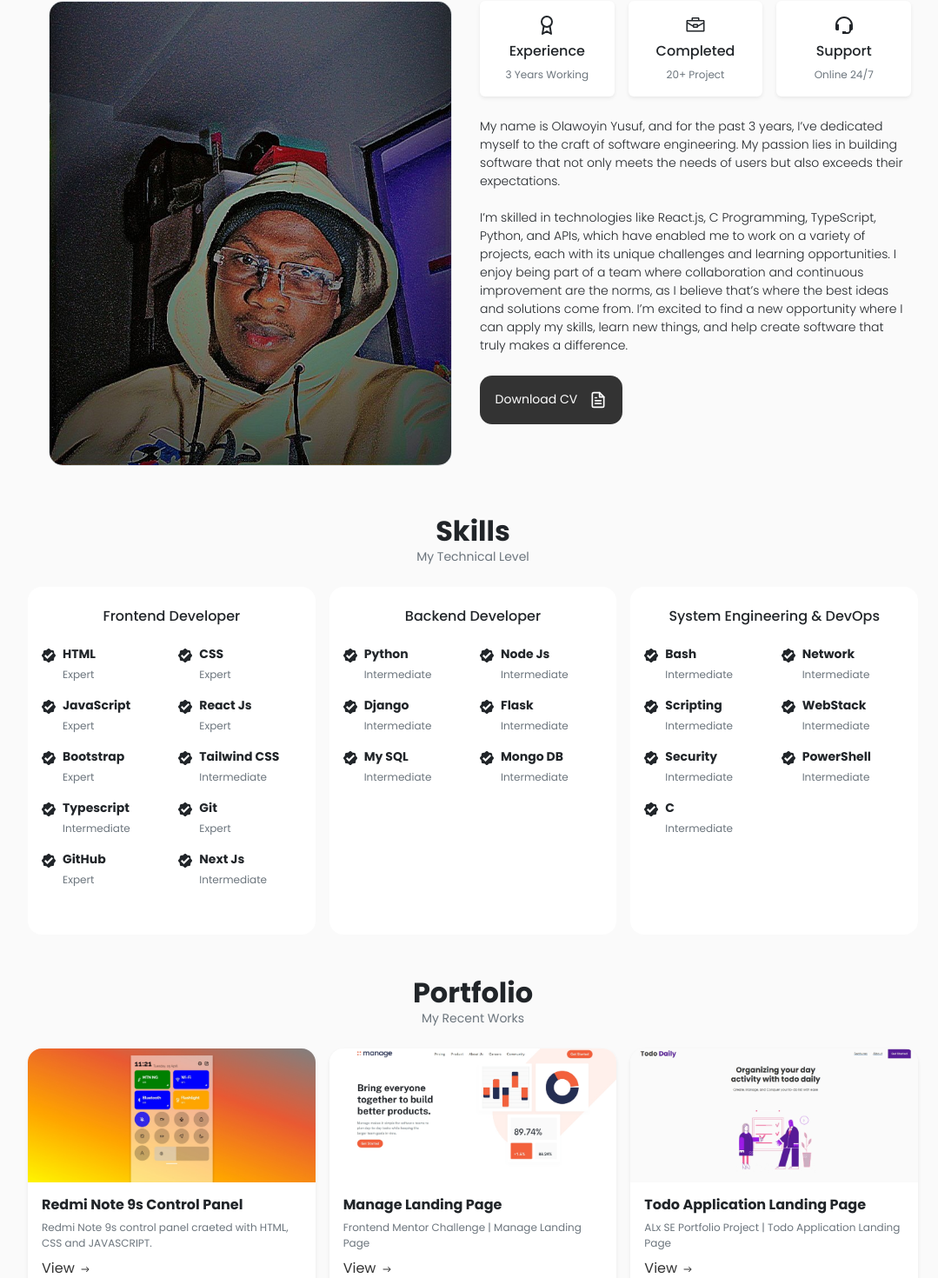
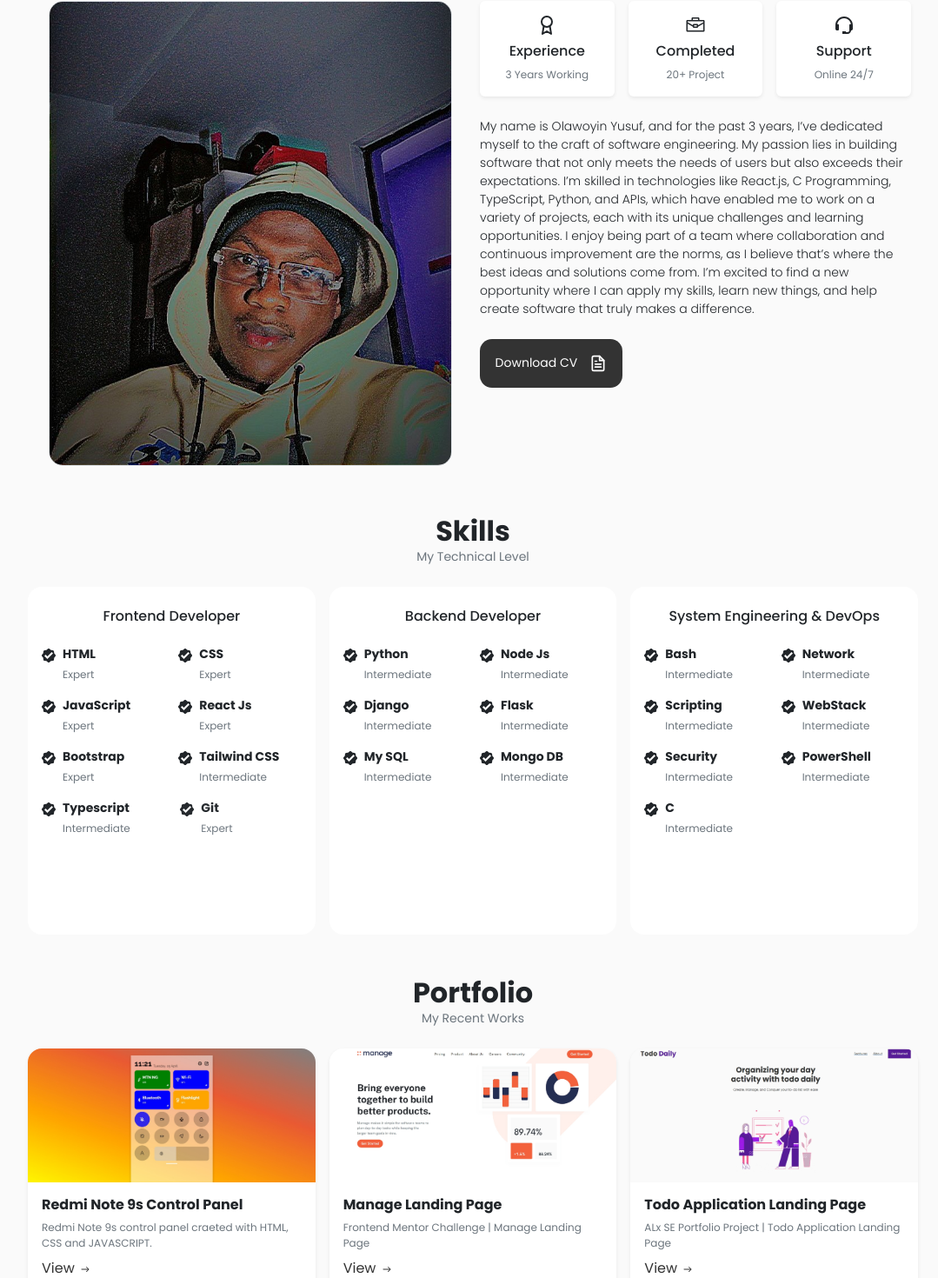
Before and after one commit to Olawoyin1/HNGX-movie_web_application, a React (Create React App) app: page / in a window 1280 px wide. Shown: the part 894-2364 px from the top of the page at 87% size, without its empty margins (96-1175 px from the left). Built offline with nearby package versions, Linux system fonts and the light colour scheme.

Commit message:
Animation added to the skill section too

```diff
--- a/src/About/About.jsx
+++ b/src/About/About.jsx
@@ -1,10 +1,10 @@
-import React from 'react'
+import React, { useEffect, useRef } from 'react'
 import { FaAward } from "react-icons/fa6";
 import { VscBriefcase } from "react-icons/vsc";
 import { FiFileText } from "react-icons/fi";
 import { BiSupport } from "react-icons/bi";
 import { LuAward } from "react-icons/lu";
-import { motion } from 'framer-motion';
+import { motion, useAnimation, useInView } from 'framer-motion';
 
 const About = () => {
 
@@ -22,11 +22,12 @@ const About = () => {
             duration: 0.5,
             staggerChildren : 0.7,
             when : "beforeChildren",
+            delay:1,
           } ,
         }
       }
 
-      const transition = { duration: 0.5, ease: "easeInOut", type : "tween" };
+      // const transition = { duration: 0.5, ease: "easeInOut", type : "tween" };
 
       const boxChild = {
         initial : {
@@ -49,52 +50,96 @@ const About = () => {
 
 
       const aboutVariant = {
+        initial : {
+            // x : width > 0 ? -100 : "0",
+            x : -100,
+            opacity : 0
+          },
+          animate : {
+            opacity : 1,
+            x: 0,
+            transition : {
+              duration: 0.5,
+              staggerChildren : 0.7,
+              when : "beforeChildren",
+            } ,
+        }
+    }
 
+    const leftVar = {
+        initial : {
+            x : -100,
+            opacity : 0
+          },
+          animate : {
+            opacity : 1,
+            x: 0,
+            transition : {
+              duration: 0.5,
+
+            //   staggerChildren : 0.7
+            } ,
+        }
+    }
+
+    const rightVar = {
         initial : {
             x : 100,
             opacity : 0
           },
           animate : {
-          x : 0,
             opacity : 1,
-          // rotate : [0 , 45 , -45, 0],
-          // transition
+            x: 0,
             transition : {
               duration: 0.5,
-            staggerChildren : 1
+
+            //   staggerChildren : 0.7
             } ,
         }
     }
 
-      const slideIn = {
+      const ref = useRef(null)
+      const isInView = useInView(ref, {once : true})
 
-        initial : {
-          x : 100,
-          opacity : 0
-        },
-        animate : {
-          x : 0,
-          opacity : 1,
-          transition
+      const mainControls = useAnimation()
+      const slideControls = useAnimation()
+
+
+      useEffect(()=>{
+        if(isInView){
+          mainControls.start("animate")
+          slideControls.start("animate")
         }
+      },[isInView])
+
+      const fade = {
+        position:"absolute",
+        top: 4,
+        bottom: 4,
+        left: 0,
+        right: 0,
+        background:
+          "linear-gradient(0.25turn, transparent, #fff, transparent),linear-gradient(#eee, #eee), radial-gradient(38px circle at 19px 19px, #eee 50%, transparent 51%),          linear-gradient(#eee, #eee)" ,
+        zIndex: 20,
       }
+
 
 
   return (
     <motion.div className='about-section py-4'>
-        <div className="container2">
+        <motion.div className="container2">
             <div className="sec-header mb-4 text-center ">
                 <h2 className="text-bold">About Me</h2>
                 <p className="about-text text-muted">My Introduction</p>
             </div>
 
-            <div className="row m-0 ">
-                <div className="col-lg-6 px-4 py-lg-2">
+            <motion.div variants={aboutVariant} initial="initial" animate="animate" className="row m-0 ">
+                <motion.div variants={leftVar} className="col-lg-6 px-4 py-lg-2">
                     <div className="about-img border">
                         <img src="../../Images/sec.jpeg" className='img-fluid' alt="" />
                     </div>
-                </div>
-                <motion.div  variants={aboutVariant} className="col-lg-6 p-lg-2 mt-3 mt-lg-0">
+                </motion.div>
+                <motion.div  variants={rightVar} className="col-lg-6 p-lg-2 mt-3 mt-lg-0">
                     <motion.div
                       className="grid gap-2 gap-lg-3 m-0"
                       variants={boxVariant}
@@ -117,17 +162,28 @@ const About = () => {
                             <small className='text-muted'>Online 24/7</small>
                         </motion.div>
                     </motion.div>
-                    <div className="me my-4">
-                        <p className='lead'>My name is Olawoyin Yusuf, and for the past 3 years, I’ve dedicated myself to the craft of software engineering. My passion lies in building software that not only meets the needs of users but also exceeds their expectations.  <br /><br />
-                            I’m skilled in technologies like React.js, C Programming, TypeScript, Python, and APIs, which have enabled me to work on a variety of projects, each with its unique challenges and learning opportunities. I enjoy being part of a team where collaboration and continuous improvement are the norms, as I believe that’s where the best ideas and solutions come from. I’m excited to find a new opportunity where I can apply my skills, learn new things, and help create software that truly makes a difference.</p>
-                    </div>
+                    <motion.div ref={ref} variants={aboutVariant} initial="initial" animate={mainControls} className="me my-4" style={{position:"relative", overflow:"hidden"}}>
+                        <motion.p  className='lead'>My name is Olawoyin Yusuf, and for the past 3 years, I’ve dedicated myself to the craft of software engineering. My passion lies in building software that not only meets the needs of users but also exceeds their expectations.    I’m skilled in technologies like React.js, C Programming, TypeScript, Python, and APIs, which have enabled me to work on a variety of projects, each with its unique challenges and learning opportunities. I enjoy being part of a team where collaboration and continuous improvement are the norms, as I believe that’s where the best ideas and solutions come from. I’m excited to find a new opportunity where I can apply my skills, learn new things, and help create software that truly makes a difference.</motion.p>
+
+                            <motion.div
+                              variants={{
+                                initial: { left: 0, },
+                                animate: { left: "100%"}
+                              }}
+                              initial="initial"
+                              animate={slideControls}
+                              transition={{duration:1.1, delay:0.8, ease:"easeIn"}}
+                              style={fade}
+                            >
+                            </motion.div>
+                    </motion.div>
                     <a href="../../Images/Olawoyin Resume.pdf" className="works">
                         <p>Download CV</p>
                         <FiFileText size={20} />
                     </a>
                 </motion.div>
-            </div>
-        </div>
+            </motion.div>
+        </motion.div>
     </motion.div>
   )
 }
--- a/src/Portfolio/Portfolio.jsx
+++ b/src/Portfolio/Portfolio.jsx
@@ -2,8 +2,48 @@ import React, { useState } from 'react'
 import { IoIosArrowRoundForward } from "react-icons/io";
 import { AiOutlineReload } from "react-icons/ai";
 import Project from './data';
+import { motion } from 'framer-motion';
+
 
 const Portfolio = () => {
+
+
+  const boxVariant = {
+    initial : {
+      // x : width > 0 ? -100 : "0",
+      x : 100,
+      opacity : 0
+    },
+    animate : {
+      opacity : 1,
+      x: 0,
+      transition : {
+        duration: 0.5,
+        staggerChildren : 0.7,
+        when : "beforeChildren",
+      } ,
+    }
+  }
+
+  const transition = { duration: 0.5, ease: "easeInOut", type : "tween" };
+
+  const boxChild = {
+    initial : {
+      // x : width > 0 ? -100 : "0",
+      x : 100,
+      opacity : 0
+    },
+    animate : {
+      opacity : 1,
+      x: 0,
+      transition : {
+        duration: 0.5,
+        staggerChildren : 0.7,
+        when : "beforeChildren",
+      } ,
+    }
+  }
+
 
     const [visible, setVisible] = useState(3)
 
@@ -12,18 +52,21 @@ const Portfolio = () => {
       setVisible(prevState => prevState + 3)
     }
   return (
-    <div className='py-4' id='portfolio'>
+    <motion.div className='py-4' id='portfolio'>
       <div className="container2">
             <div className="sec-header mb-4 text-center ">
               <h2 className="text-bold">Portfolio</h2>
               <p className="about-text text-muted">My Recent Works</p>
             </div>
-            <div className="grid1   m-0 ">
+            <motion.div
+              className="grid1   m-0 "
+            >
 
               {
                 Project.slice(0, visible).map((item) =>{
                   return(
-                    <div key={item.id} className='box item2 bg-white shadow-sm'>
+
+                    <motion.div  key={item.id} className='box item2 bg-white shadow-sm'>
                       <div className="image">
                         <img src={item.image} alt="" />
                       </div>
@@ -32,14 +75,14 @@ const Portfolio = () => {
                         <small  className='text-muted'>{item.desc}</small>
                         <a href={item.link}>View <IoIosArrowRoundForward /></a>
                       </div>
-                    </div>
+                    </motion.div>
                   )
                 })
               }
 
 
 
-            </div>
+            </motion.div>
             <div className="sec-header my-4 text-center ">
               <button onClick={handleVisible} className="works  mx-auto">
                   <p>Load More</p>
@@ -48,7 +91,7 @@ const Portfolio = () => {
             </div>
 
       </div>
-    </div>
+    </motion.div>
   )
 }
 
--- a/src/Skill/Skills.jsx
+++ b/src/Skill/Skills.jsx
@@ -1,12 +1,81 @@
 import React from 'react'
 import { GoVerified } from "react-icons/go";
 import Skills from './data';
+import { motion } from 'framer-motion';
+
 
 const Portfolio = () => {
 
     const frontend = Skills.filter(item => item.stack === 'frontend');
     const backend = Skills.filter(item => item.stack === 'backend');
     const devops = Skills.filter(item => item.stack === 'devOps');
+
+
+
+    const skillvar = {
+        initial : {
+            y : 100,
+            opacity : 0
+          },
+          animate : {
+            opacity : 1,
+            y: 0,
+            transition : {
+              duration: 0.5,
+              staggerChildren : 0.7,
+              when : "beforeChildren",
+            } ,
+        }
+    }
+
+    const boxvar = {
+        initial : {
+            y : 100,
+            opacity : 0
+          },
+          animate : {
+            opacity : 1,
+            y: 0,
+            transition : {
+              duration: 0.5,
+              staggerChildren : 0.7,
+              when : "beforeChildren",
+            } ,
+        }
+    }
+
+    const boxChild = {
+        initial : {
+            x: 100,
+            opacity : 0
+          },
+          animate : {
+            opacity : 1,
+            x: 0,
+            transition : {
+              duration: 0.2, type : "spring", stiffness: 100
+
+            } ,
+        }
+    }
+    const slide = {
+        initial : {
+            y: 100,
+            opacity : 0
+          },
+          animate : {
+            opacity : 1,
+            y: 0,
+            transition : {
+              duration: 0.7,
+
+            } ,
+        }
+    }
+
+
+
+
 
 
 
@@ -17,80 +86,80 @@ const Portfolio = () => {
                 <h2 className="text-bold">Skills</h2>
                 <p className="about-text text-muted">My Technical Level</p>
             </div>
-            <div className="grid1  m-0 ">
+            <motion.div variants={skillvar} initial="initial" whileInView="animate" className="grid1  m-0 ">
 
                 {/* =========== FRONTEND STACK STARTS HERE ============ */}
-                <div className="item p-2 bg-white">
+                <motion.div variants={slide} className="item p-2 bg-white">
                     <h6 className='text-center py-3'>Frontend Developer</h6>
 
-                    <div className="stack-skills mx-auto row m-0">
+                    <motion.div variants={boxvar} initial="initial" whileInView="animate" className="stack-skills mx-auto row m-0">
                     {
                         frontend.map((item) => {
                             return(
-                                <div key={item.id} className="col-6 p-2 d-flex align-items-start justify-content-start gap-2">
+                                <motion.div variants={boxChild} key={item.id} className="col-6 p-2 d-flex align-items-start justify-content-start gap-2">
                                     <GoVerified className='mt-1' />
                                     <div className="d-flex  flex-column gap-1">
                                         <p className='fw-bold'>{item.skill}</p>
                                         <small className="text-muted">{item.level}</small>
                                     </div>
-                                </div>
+                                </motion.div>
                             )
                         })
                     }
-                    </div>
-                </div>
+                    </motion.div>
+                </motion.div>
                 {/* =========== FRONTEND STACK ENDS HERE ============ */}
 
 
                 {/* =========== BACKEND STACK STARTS HERE ============ */}
-                <div className="item  p-2 bg-white">
+                <motion.div variants={slide}  className="item  p-2 bg-white">
                     <h6 className='text-center py-3'>Backend Developer</h6>
 
-                    <div className="stack-skills mx-auto row m-0">
+                    <motion.div variants={skillvar} initial="initial" whileInView="animate" className="stack-skills mx-auto row m-0">
                     {
                         backend.map((item) => {
                             return(
-                                <div key={item.id} className="col-6 p-2 d-flex align-items-start justify-content-start gap-2">
+                                <motion.div variants={boxChild} key={item.id} className="col-6 p-2 d-flex align-items-start justify-content-start gap-2">
                                     <GoVerified className='mt-1' />
                                     <div className="d-flex  flex-column gap-1">
                                         <p className='fw-bold'>{item.skill}</p>
                                         <small className="text-muted">{item.level}</small>
                                     </div>
-                                </div>
+                                </motion.div>
                             )
                         })
                     }
-                    </div>
-                </div>
+                    </motion.div>
+                </motion.div>
                 {/* =========== BACKEND STACK ENDS HERE ============ */}
 
                 {/* =========== BACKEND STACK STARTS HERE ============ */}
-                <div className="item p-2 bg-white">
+                <motion.div variants={slide}  className="item p-2 bg-white">
                     <h6 className='text-center py-3'>System Engineering & DevOps</h6>
 
-                    <div className="stack-skills mx-auto row m-0">
+                    <motion.div variants={skillvar} initial="initial" whileInView="animate" className="stack-skills mx-auto row m-0">
                     {
                         devops.map((item) => {
                             return(
-                                <div key={item.id} className="col-6 p-2 d-flex align-items-start justify-content-start gap-2">
+                                <motion.div variants={boxChild} key={item.id} className="col-6 p-2 d-flex align-items-start justify-content-start gap-2">
                                     <GoVerified className='mt-1' />
                                     <div className="d-flex  flex-column gap-1">
                                         <p className='fw-bold'>{item.skill}</p>
                                         <small className="text-muted">{item.level}</small>
                                     </div>
-                                </div>
+                                </motion.div>
                             )
                         })
                     }
-                    </div>
-                </div>
+                    </motion.div>
+                </motion.div>
                 {/* =========== BACKEND STACK ENDS HERE ============ */}
 
 
 
 
 
-            </div>
+            </motion.div>
         </div>
     </div>
   )
```
Also changed, not shown: src/Portfolio/PortCard.jsx (added, +63 -0 lines). Lines whose indentation alone changed are shown as unchanged.
